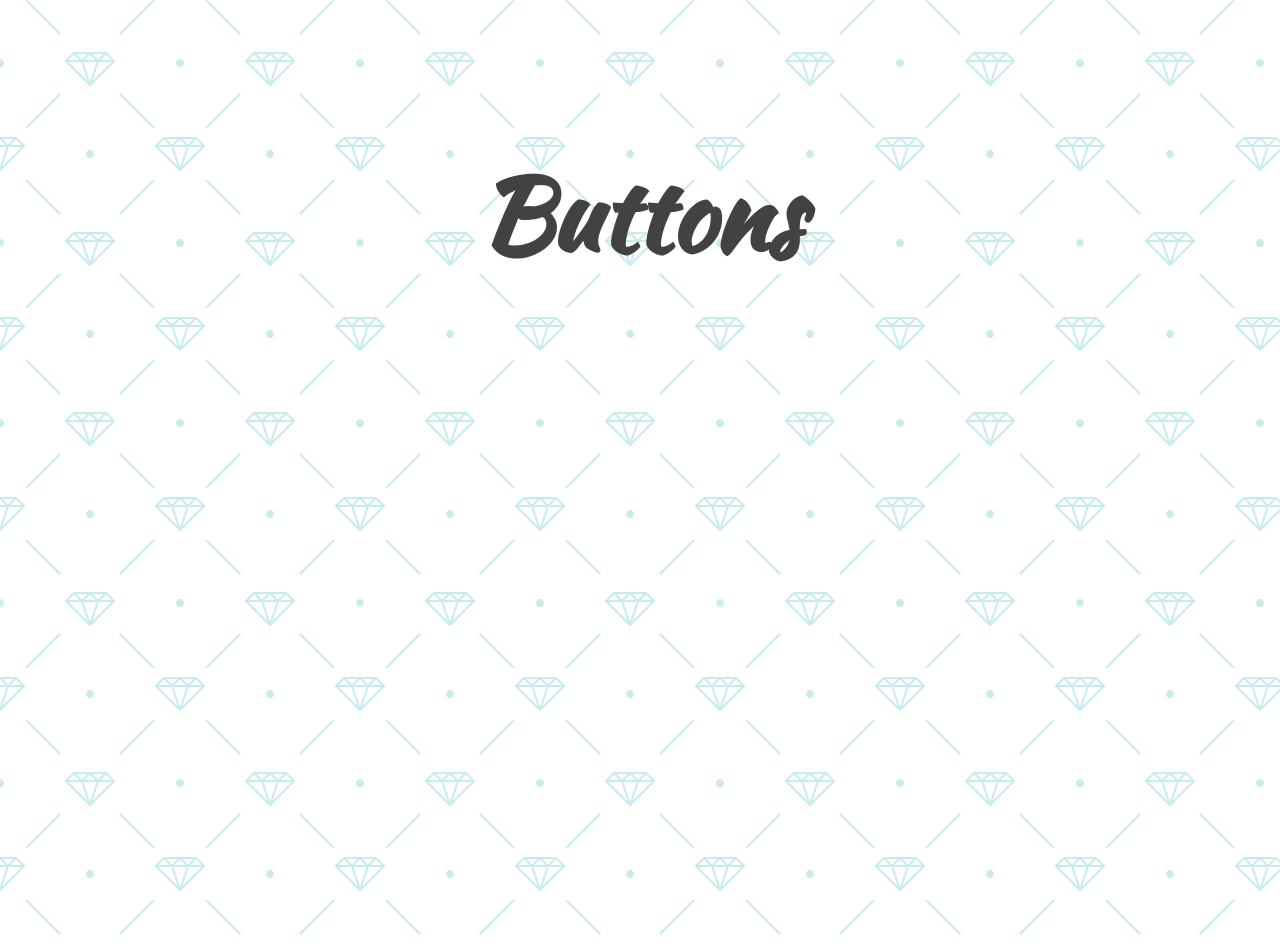
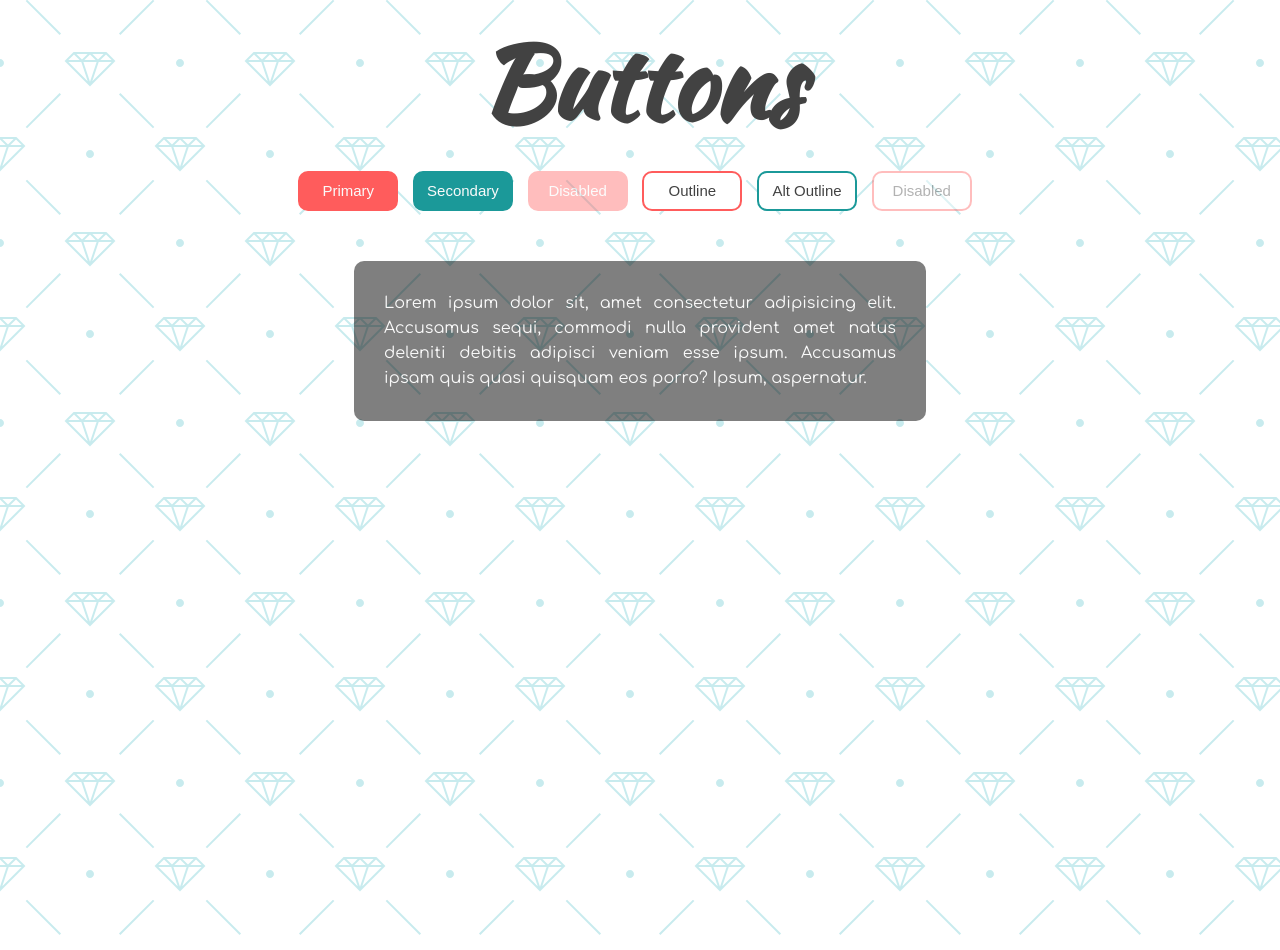
Before and after one commit to Gitalus/light_and_dark_mode, a plain HTML site: page index.html in a window 1280 px wide. Shown: the part 1826-2776 px from the top of the page. Drawn offline with nearby package versions, Linux system fonts and the light colour scheme.

Commit message:
style buttons

```diff
--- a/index.html
+++ b/index.html
@@ -45,6 +45,19 @@
     <!-- Projects Section -->
     <section id="projects">
         <h1>Buttons</h1>
+        <div class="buttons">
+            <button class="primary">Primary</button>
+            <button class="secondary">Secondary</button>
+            <button class="primary" disabled>Disabled</button>
+            <button class="outline">Outline</button>
+            <button class="secondary outline">Alt Outline</button>
+            <button class="outline" disabled>Disabled</button>
+        </div>
+        <div class="text-box" id="text-box">
+            <p>Lorem ipsum dolor sit, amet consectetur adipisicing elit. Accusamus sequi, commodi nulla provident amet
+                natus deleniti debitis adipisci veniam esse ipsum. Accusamus ipsam quis quasi quisquam eos porro? Ipsum,
+                aspernatur.</p>
+        </div>
     </section>
     <!-- Contact Section -->
     <section id="contact">
```
